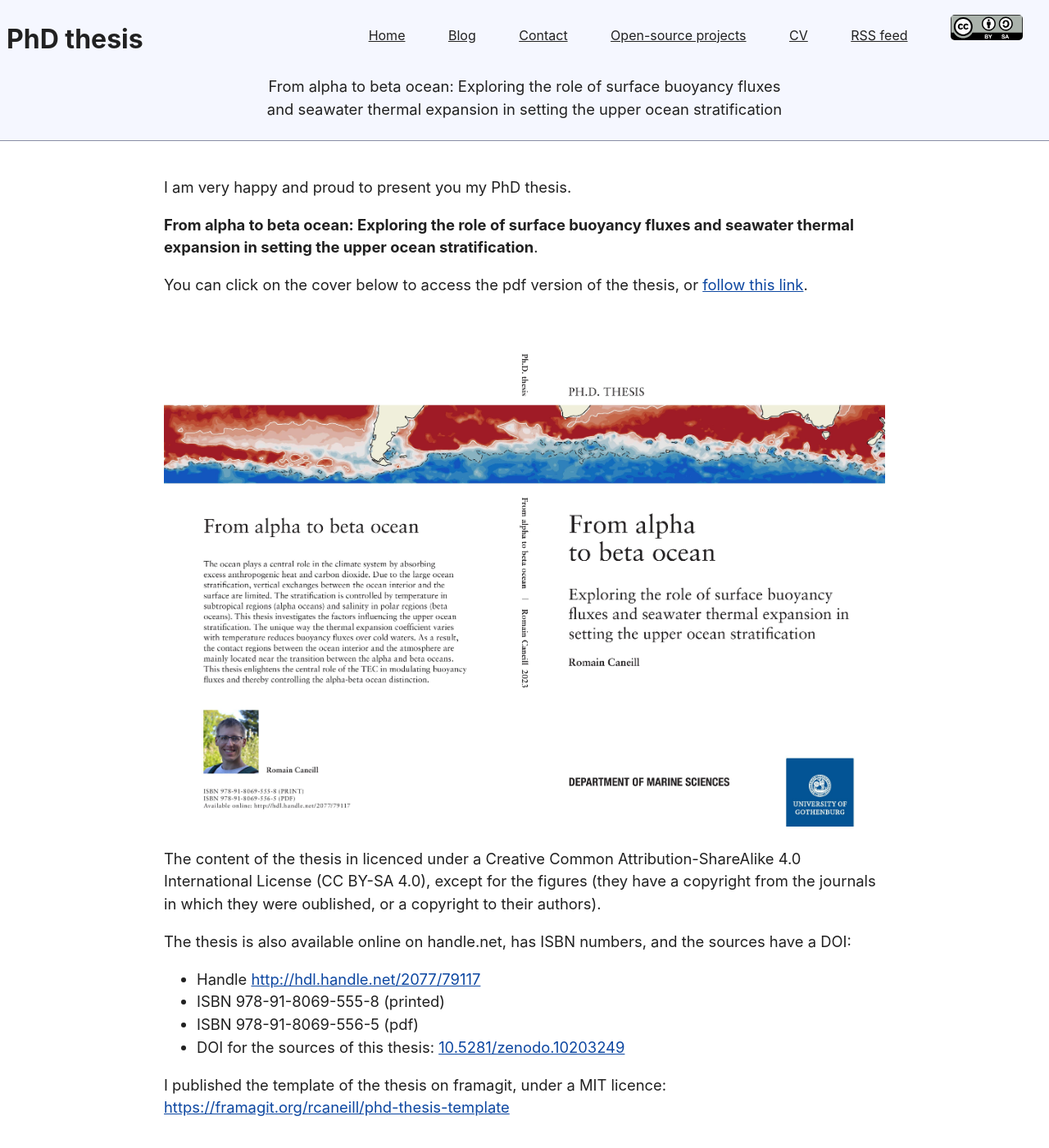
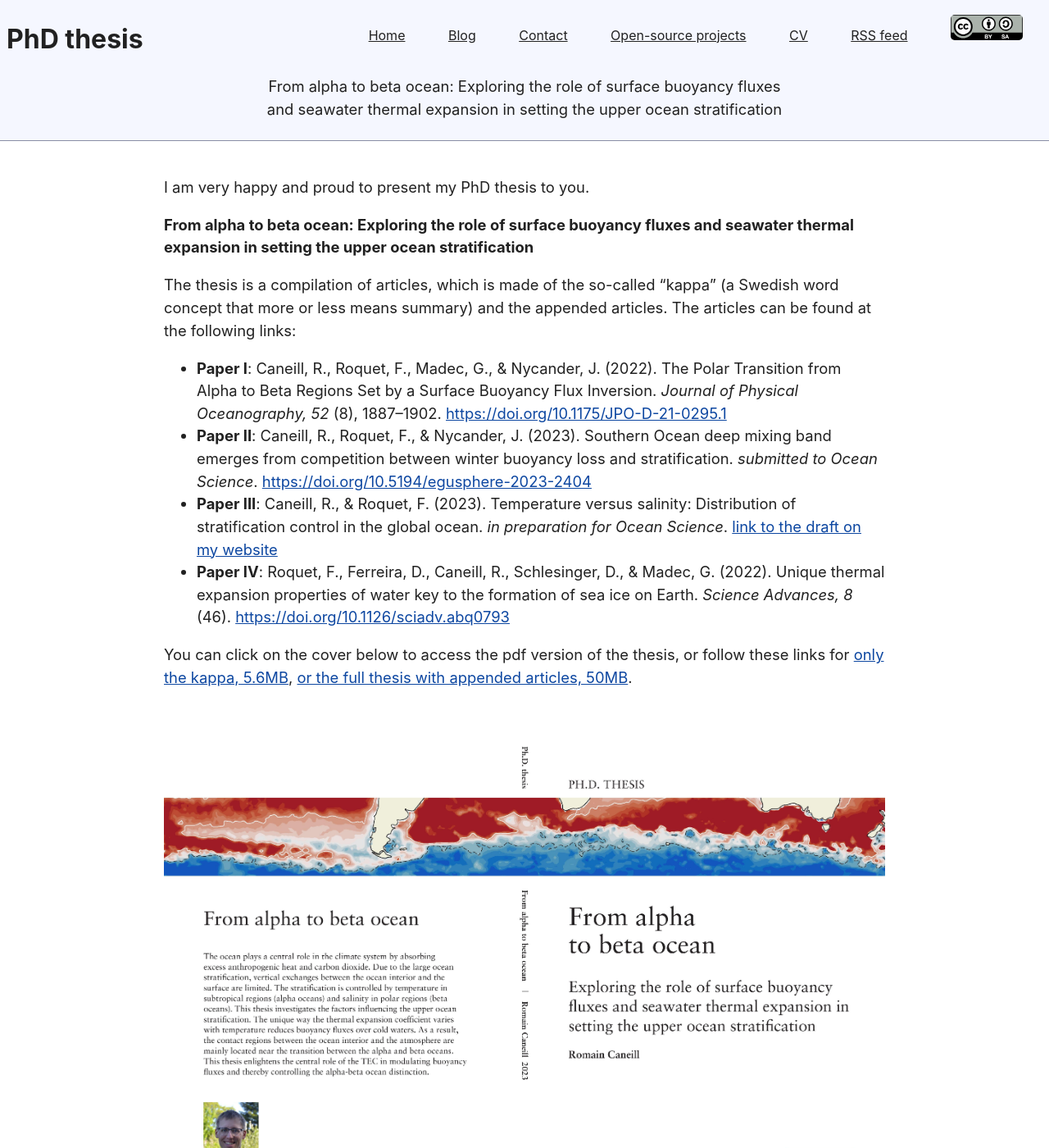
Before and after one commit to rcaneill/rcaneill.github.io, a Jekyll site: the page built from phd_thesis.md, in a window 1280 px wide and 1400 px high. Shown: the whole window at 82% size. Built offline with Jekyll 4.4.1, drawn with Linux system fonts in a browser that asks for light colours; some of the changed text lies outside the part shown.

Commit message:
add papers and corrects details

```diff
--- a/phd_thesis.md
+++ b/phd_thesis.md
@@ -5,32 +5,57 @@ permalink: /phd_thesis
 layout: default
 ---
 
-I am very happy and proud to present you my PhD thesis.
+I am very happy and proud to present my PhD thesis to you.
 
-**From alpha to beta ocean: Exploring the role of surface buoyancy fluxes and seawater thermal expansion in setting the upper ocean stratification**.
+**From alpha to beta ocean: Exploring the role of surface buoyancy fluxes and seawater thermal expansion in setting the upper ocean stratification**
 
-You can click on the cover below to access the pdf version of the thesis, or
-[follow this link](/assets/statics/romain_caneill_PhD_thesis.pdf).
+
+
+The thesis is a compilation of articles, which is made of the so-called "kappa"
+(a Swedish word concept that more or less means summary) and the appended articles.
+The articles can be found at the following links:
+
+* **Paper I**: Caneill, R., Roquet, F., Madec, G., & Nycander, J. (2022).
+The Polar Transition from Alpha to Beta Regions Set by a Surface Buoyancy Flux Inversion.
+*Journal of Physical Oceanography, 52* (8), 1887–1902.
+[https://doi.org/10.1175/JPO-D-21-0295.1](https://doi.org/10.1175/JPO-D-21-0295.1)
+* **Paper II**: Caneill, R., Roquet, F., & Nycander, J. (2023).
+Southern Ocean deep mixing band emerges from competition between winter buoyancy loss and stratification.
+*submitted to Ocean Science*.
+[https://doi.org/10.5194/egusphere-2023-2404](https://doi.org/10.5194/egusphere-2023-2404)
+* **Paper III**: Caneill, R., & Roquet, F. (2023).
+Temperature versus salinity: Distribution of stratification control in the global ocean.
+*in preparation for Ocean Science*.
+[link to the draft on my website](/assets/statics/romain_caneill_PhD_thesis_paper_III.pdf)
+* **Paper IV**: Roquet, F., Ferreira, D., Caneill, R., Schlesinger, D., & Madec, G. (2022).
+Unique thermal expansion properties of water key to the formation of sea ice on Earth.
+*Science Advances, 8* (46).
+[https://doi.org/10.1126/sciadv.abq0793](https://doi.org/10.1126/sciadv.abq0793)
+
+
+You can click on the cover below to access the pdf version of the thesis, or follow these links for
+[only the kappa, 5.6MB](/assets/statics/romain_caneill_PhD_thesis_full.pdf),
+[or the full thesis with appended articles, 50MB](/assets/statics/romain_caneill_PhD_thesis_full_with_papers.pdf).
 
 <a href="/assets/statics/romain_caneill_PhD_thesis_full.pdf">
 <img alt="Cover page of Romain Caneill's PhD thesis" src="/assets/statics/romain_caneill_PhD_thesis_cover.jpg" width="100%">
 </a>
 
 
-The content of the thesis in licenced under
-a Creative Common Attribution-ShareAlike 4.0 International License (CC
-BY-SA 4.0), except for the figures (they have a copyright from the journals
-in which they were oublished, or a copyright to their authors).
 
 
 
+The content of the thesis is licenced under a Creative Common Attribution-ShareAlike 4.0
+International License (CC BY-SA 4.0), except for the figures
+(they have a copyright from the journals in which they were published or a copyright to their authors).
+
 The thesis is also available online on handle.net, has ISBN numbers, and the sources have a DOI:
 
-* Handle [http://hdl.handle.net/2077/79117](http://hdl.handle.net/2077/79117)
-* ISBN 978-91-8069-555-8 (printed)
-* ISBN 978-91-8069-556-5 (pdf)
+* Handle: [http://hdl.handle.net/2077/79117](http://hdl.handle.net/2077/79117)
+* ISBN: 978-91-8069-555-8 (printed)
+* ISBN: 978-91-8069-556-5 (pdf)
 * DOI for the sources of this thesis: [10.5281/zenodo.10203249](https://doi.org/10.5281/zenodo.10203249)
 
 
-I published the template of the thesis on framagit, under a MIT licence:
+I published the template of the thesis on Framagit under a MIT licence:
 [https://framagit.org/rcaneill/phd-thesis-template](https://framagit.org/rcaneill/phd-thesis-template)
```
Also changed, not shown: 2 other files.
